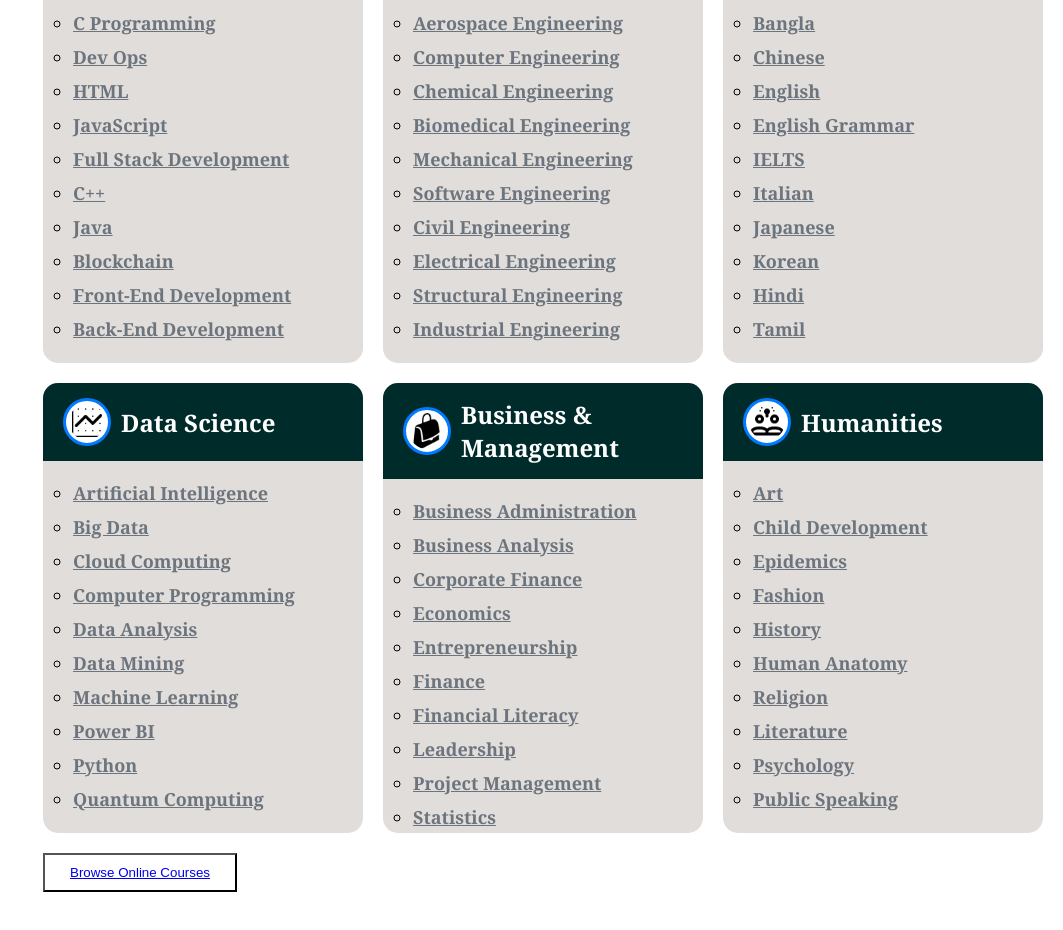
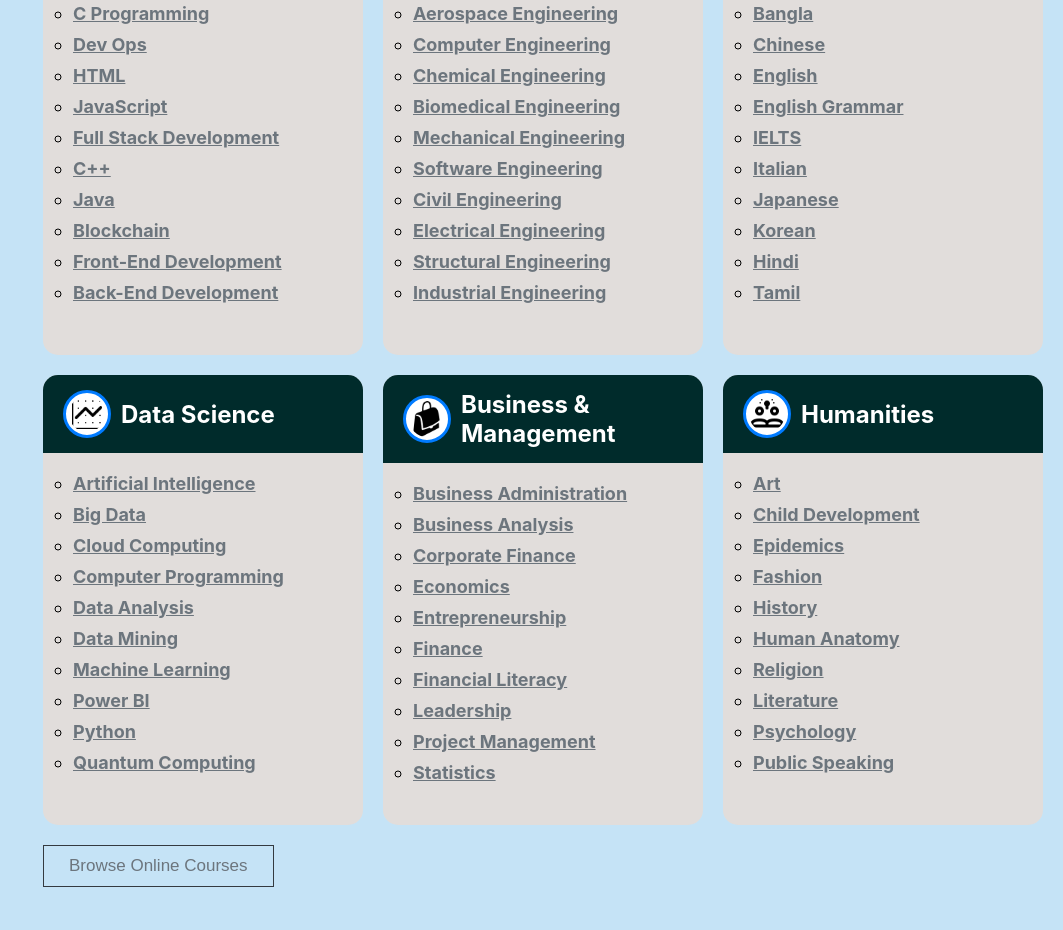
Before and after one commit to RakibRahman/rr-education-website, a plain HTML site: page index.html in a window 1280 px wide. Shown: the part 954-1884 px from the top of the page, without its empty margins (217-1280 px from the left). Drawn offline with Linux system fonts and the light colour scheme.

Commit message:
Body ,font etc. updated

```diff
--- a/style.css
+++ b/style.css
@@ -33,7 +33,8 @@
   background: var(--warning);
 }
 body {
-  font-family: Cambria, Cochin, Georgia, Times, "Times New Roman", serif;
+  font-family: Inter, Helvetica Neue, Arial, sans-serif;
+  background: #c5e3f6;
 }
 /* =============
 header and nav
@@ -193,6 +194,7 @@ Learn Section
   padding: 10px;
   border: none;
   font-size: 1.8em;
+  background: transparent;
 }
 .learn label img {
   width: 40px;
@@ -299,4 +301,11 @@ Subjects Section
 .subject-wrapper .online-course {
   background: transparent;
   padding: 10px 25px;
+  border: 1px solid var(--gray-dark);
 }
+.subject-wrapper .online-course a {
+  text-decoration: none;
+  text-transform: capitalize;
+  font-size: 17px;
+  color: var(--gray);
+}
```
